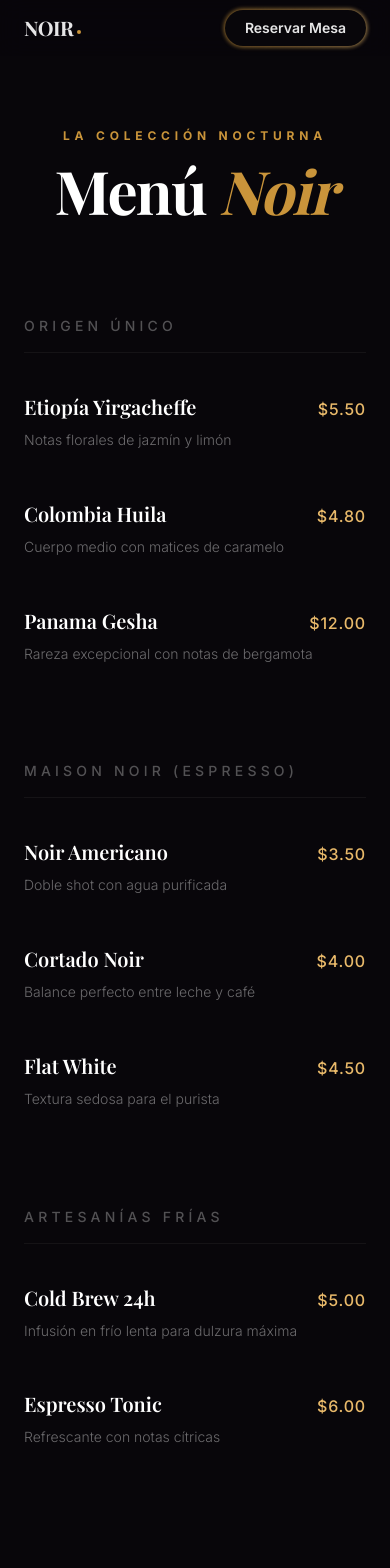
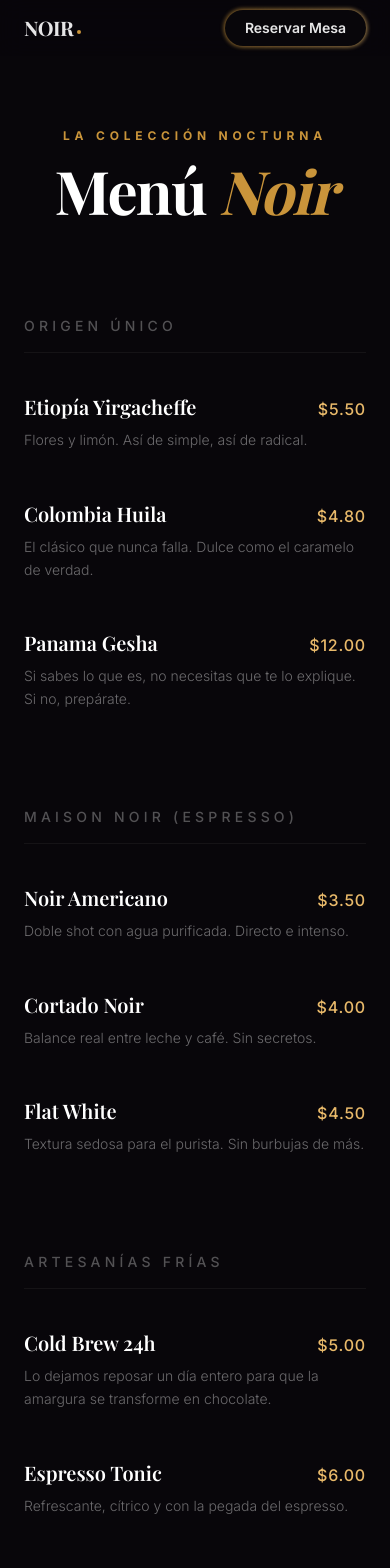
Before and after one commit to flezon/noircafe, a Next.js app: page /menu in a window 390 px wide. Shown: the top 1568 px of the page. Built offline with nearby package versions, Linux system fonts and the light colour scheme; a web font is replaced by a local one.

Commit message:
actualizacion responsive

```diff
--- a/src/app/menu/page.tsx
+++ b/src/app/menu/page.tsx
@@ -7,24 +7,24 @@ const MENU_CATEGORIES = [
   {
     title: "Origen Único",
     items: [
-      { name: "Etiopía Yirgacheffe", price: "5.50", desc: "Notas florales de jazmín y limón" },
-      { name: "Colombia Huila", price: "4.80", desc: "Cuerpo medio con matices de caramelo" },
-      { name: "Panama Gesha", price: "12.00", desc: "Rareza excepcional con notas de bergamota" },
+      { name: "Etiopía Yirgacheffe", price: "5.50", desc: "Flores y limón. Así de simple, así de radical." },
+      { name: "Colombia Huila", price: "4.80", desc: "El clásico que nunca falla. Dulce como el caramelo de verdad." },
+      { name: "Panama Gesha", price: "12.00", desc: "Si sabes lo que es, no necesitas que te lo explique. Si no, prepárate." },
     ]
   },
   {
     title: "Maison Noir (Espresso)",
     items: [
-      { name: "Noir Americano", price: "3.50", desc: "Doble shot con agua purificada" },
-      { name: "Cortado Noir", price: "4.00", desc: "Balance perfecto entre leche y café" },
-      { name: "Flat White", price: "4.50", desc: "Textura sedosa para el purista" },
+      { name: "Noir Americano", price: "3.50", desc: "Doble shot con agua purificada. Directo e intenso." },
+      { name: "Cortado Noir", price: "4.00", desc: "Balance real entre leche y café. Sin secretos." },
+      { name: "Flat White", price: "4.50", desc: "Textura sedosa para el purista. Sin burbujas de más." },
     ]
   },
   {
     title: "Artesanías Frías",
     items: [
-      { name: "Cold Brew 24h", price: "5.00", desc: "Infusión en frío lenta para dulzura máxima" },
-      { name: "Espresso Tonic", price: "6.00", desc: "Refrescante con notas cítricas" },
+      { name: "Cold Brew 24h", price: "5.00", desc: "Lo dejamos reposar un día entero para que la amargura se transforme en chocolate." },
+      { name: "Espresso Tonic", price: "6.00", desc: "Refrescante, cítrico y con la pegada del espresso." },
     ]
   }
 ];
--- a/src/app/page.tsx
+++ b/src/app/page.tsx
@@ -22,10 +22,10 @@ export default function Home() {
               NOIR CAFÉ
             </h1>
             <p className="text-xl md:text-3xl font-playfair font-bold text-gold-secondary mb-8 tracking-wide drop-shadow-[0_2px_4px_rgba(0,0,0,1)]">
-              Oscuridad, perfeccionada.
+              El café que estabas buscando, pero más oscuro.
             </p>
             <p className="max-w-md mx-auto text-white/70 text-sm font-medium tracking-[0.2em] uppercase bg-black/40 py-2 rounded-full border border-white/5">
-              Café de especialidad, creado para quienes exigen lo extraordinario.
+              Sin adornos. Sin pretensiones. Solo grano real para gente que se toma esto en serio.
             </p>
           </div>
         </section>
@@ -36,15 +36,15 @@ export default function Home() {
         {/* 2. CRAFT REVEAL (15-40%) */}
         <NarrativeSection align="left">
           <h2 className="text-5xl md:text-7xl font-playfair font-bold text-white mb-6 leading-tight">
-            Cultivado con obsesión, <br />
-            <span className="text-gold-primary">del origen a la taza.</span>
+            Control absoluto. <br />
+            <span className="text-gold-primary">Del origen a tu mano.</span>
           </h2>
           <div className="space-y-4 text-white/55 text-lg max-w-lg">
             <p>
-              Granos de origen único, recolectados en las alturas. Tostados en lotes pequeños para lograr profundidad, dulzura y complejidad.
+              Traemos granos de fincas que conocemos por nombre propio. Los tostamos en tandas pequeñas —muy pequeñas— para no perder ni un matiz.
             </p>
             <p className="font-medium text-white/80">
-              Cada gramo medido. Cada variable controlada. Cada taza, una declaración.
+              Pesamos cada gramo y controlamos cada segundo. Porque la suerte no hace buen café.
             </p>
           </div>
         </NarrativeSection>
@@ -52,15 +52,15 @@ export default function Home() {
         {/* 3. ROAST & PROCESS (40-65%) */}
         <NarrativeSection align="right">
           <h2 className="text-5xl md:text-7xl font-playfair font-bold text-white mb-6 leading-tight">
-            El tueste es donde <br />
-            <span className="text-gold-secondary">vive la magia.</span>
+            Donde el grano <br />
+            <span className="text-gold-secondary">encuentra su voz.</span>
           </h2>
           <div className="space-y-4 text-white/55 text-lg max-w-lg ml-auto">
             <p>
-              El tueste de precisión libera la complejidad: caramelo, cítricos, chocolate negro y más.
+              El tueste no es magia, es química pura. Buscamos ese equilibrio difícil entre el humo y el caramelo.
             </p>
             <p>
-              La disciplina de lotes pequeños significa que cada bolsa es rastreable, fresca e intencional.
+              Trazabilidad real: si quieres saber quién lo recogió y cuándo se tostó, solo tienes que mirar la bolsa.
             </p>
           </div>
         </NarrativeSection>
@@ -68,12 +68,11 @@ export default function Home() {
         {/* 4. EXTRACTION & SENSORY (65-85%) */}
         <NarrativeSection align="left">
           <h2 className="text-5xl md:text-7xl font-playfair font-bold text-white mb-6 leading-tight">
-            Nueve bares de presión. <br />
-            <span className="text-gold-primary">Infinitas capas de sabor.</span>
+            La presión justa. <br />
+            <span className="text-gold-primary">9 bares. Sin prisas.</span>
           </h2>
           <p className="text-white/55 text-lg max-w-lg">
-            La extracción de precisión preserva cada nota: dulce, amarga, compleja y viva.
-            El control de temperatura desbloquea lo que los métodos menores dejan atrás.
+            Nueve bares separan un espresso mediocre de uno memorable. Usamos tecnología para que el agua extraiga exactamente lo que el grano quiere contar. Sin más.
           </p>
         </NarrativeSection>
 
@@ -81,7 +80,7 @@ export default function Home() {
         <section className="h-[150vh] flex items-center justify-center">
           <div className="text-center sticky top-[40%] translate-y-[-50%]">
             <h2 className="text-6xl md:text-8xl font-playfair font-bold text-white mb-8">
-              Pruebe la obsesión.
+              Pruébalo ahora.
             </h2>
             <div className="flex flex-col md:flex-row gap-6 justify-center items-center">
               <a href="/reservas" className="px-10 py-4 bg-gradient-to-r from-gold-primary to-gold-secondary rounded-full text-noir-black font-bold text-lg hover:scale-105 transition-transform duration-300">
--- a/src/app/reservas/page.tsx
+++ b/src/app/reservas/page.tsx
@@ -70,10 +70,10 @@ export default function ReservasPage() {
           className="text-center mb-16"
         >
           <h1 className="text-5xl md:text-7xl font-playfair font-bold mb-4 tracking-tight">
-            Reserva tu <span className="text-gold-primary italic">Experiencia</span>
+            Guárdanos un <span className="text-gold-primary italic">sitio</span>
           </h1>
           <p className="text-white/50 text-lg max-w-xl mx-auto font-light">
-            Seleccione su fecha y hora preferidas. Le recomendamos reservar con antelación para asegurar su mesa en la barra.
+            Nuestra barra es pequeña y el café vuela. Elige cuándo vienes y nosotros nos encargamos de que tu taza esté lista.
           </p>
         </motion.div>
 
@@ -175,7 +175,7 @@ export default function ReservasPage() {
                     Confirmar Reserva
                   </button>
                   <p className="text-[10px] text-center text-white/20 mt-4 leading-relaxed">
-                    Al confirmar, usted acepta nuestra política de puntualidad de 15 minutos.
+                    15 minutos de cortesía. Después de eso, el café se enfría y tu mesa pasa al siguiente. No es nada personal.
                   </p>
                 </div>
               </div>
```
